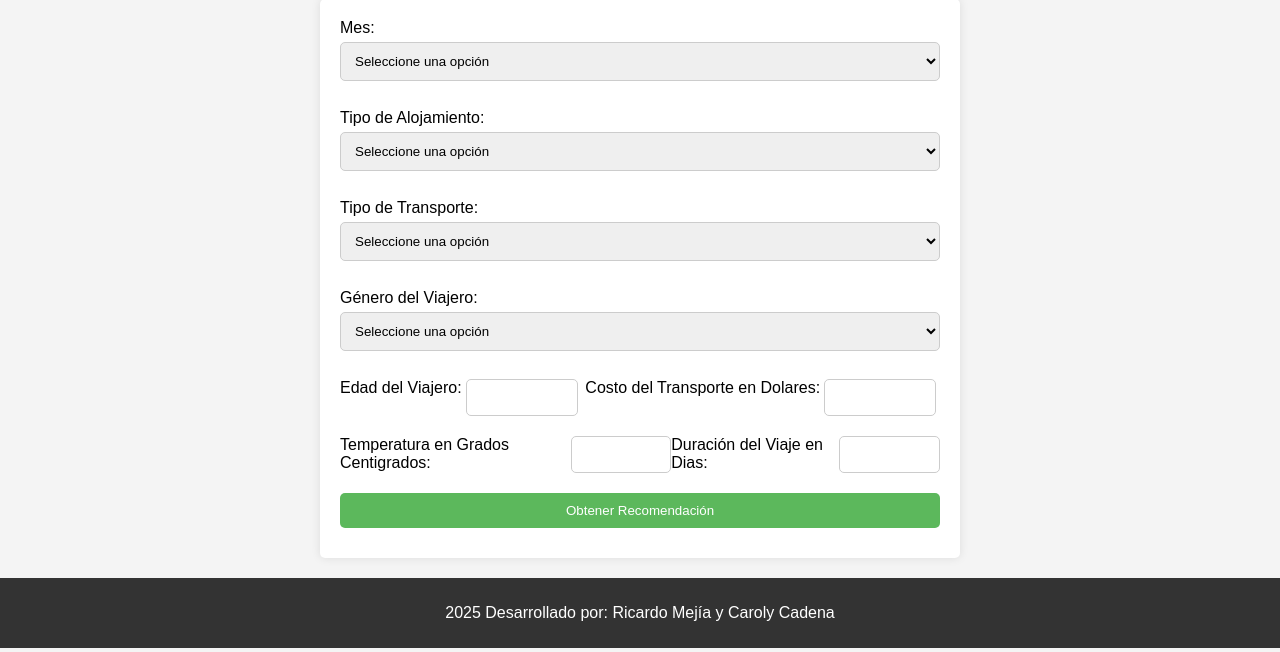
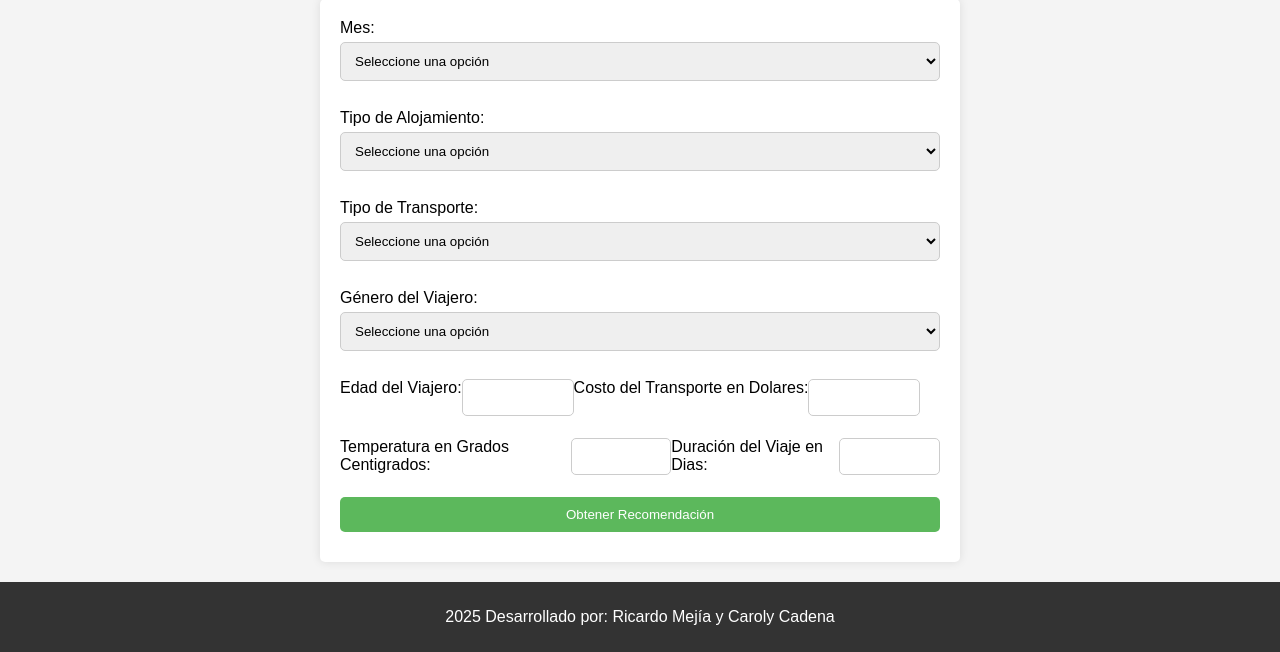
Before and after one commit to ramtako8922/recomendacioes, a FastAPI app: page / in a window 1280 px wide. Shown: the part 249-901 px from the top of the page. Run offline with FastAPI, Linux system fonts and the light colour scheme; parts of the project's set-up code (start-up, migrations or seed data) failed here and were passed over.

Commit message:
nueva mejora

```diff
--- a/static/css/style.css
+++ b/static/css/style.css
@@ -53,8 +53,8 @@ input[type="number"]{
 .number_row{
     display: flex;
     flex-direction: row;
-    justify-content: space-between;
-    margin-bottom: 10px;
+
+    margin-bottom: 2%;
 }
 
 input[type="submit"] {
```
